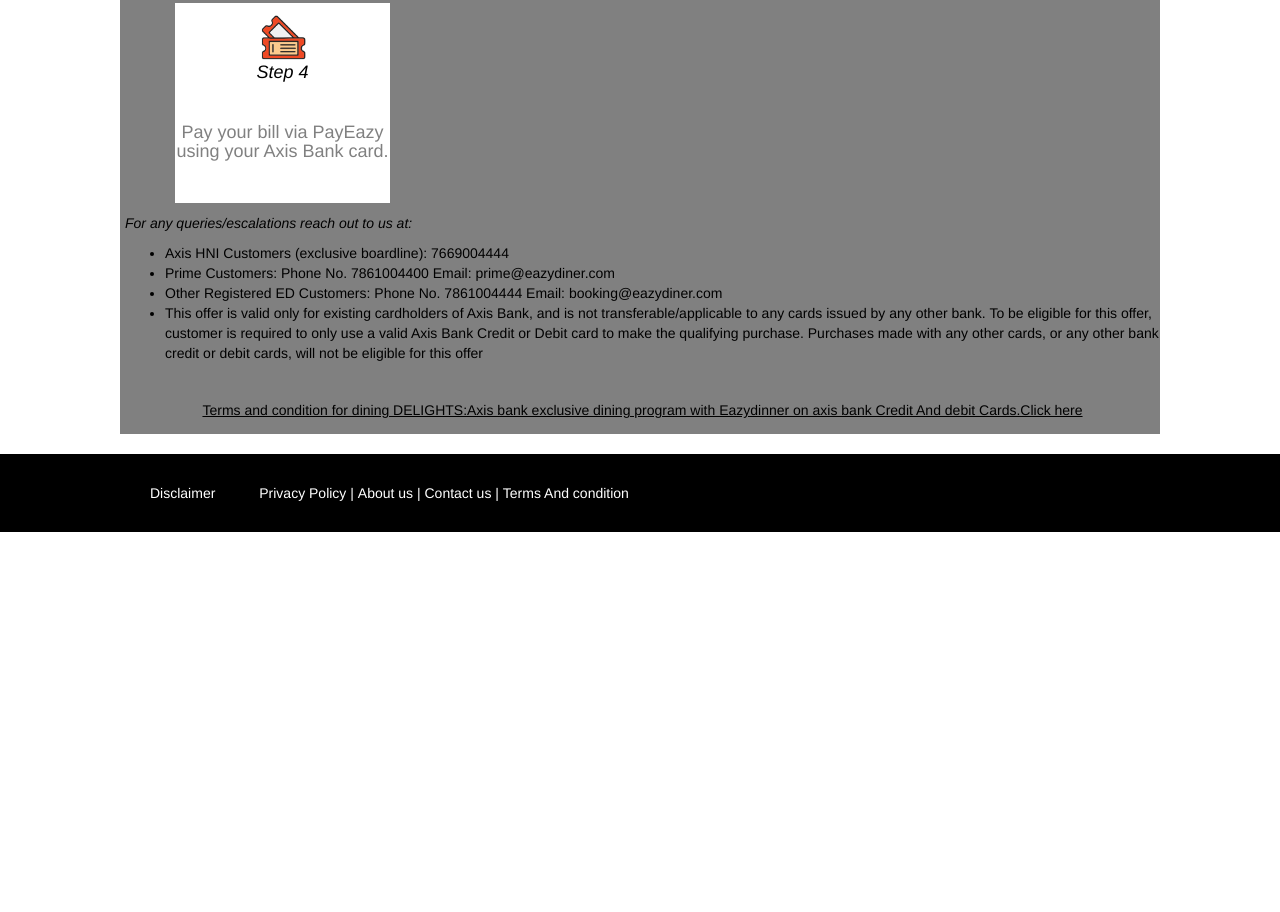
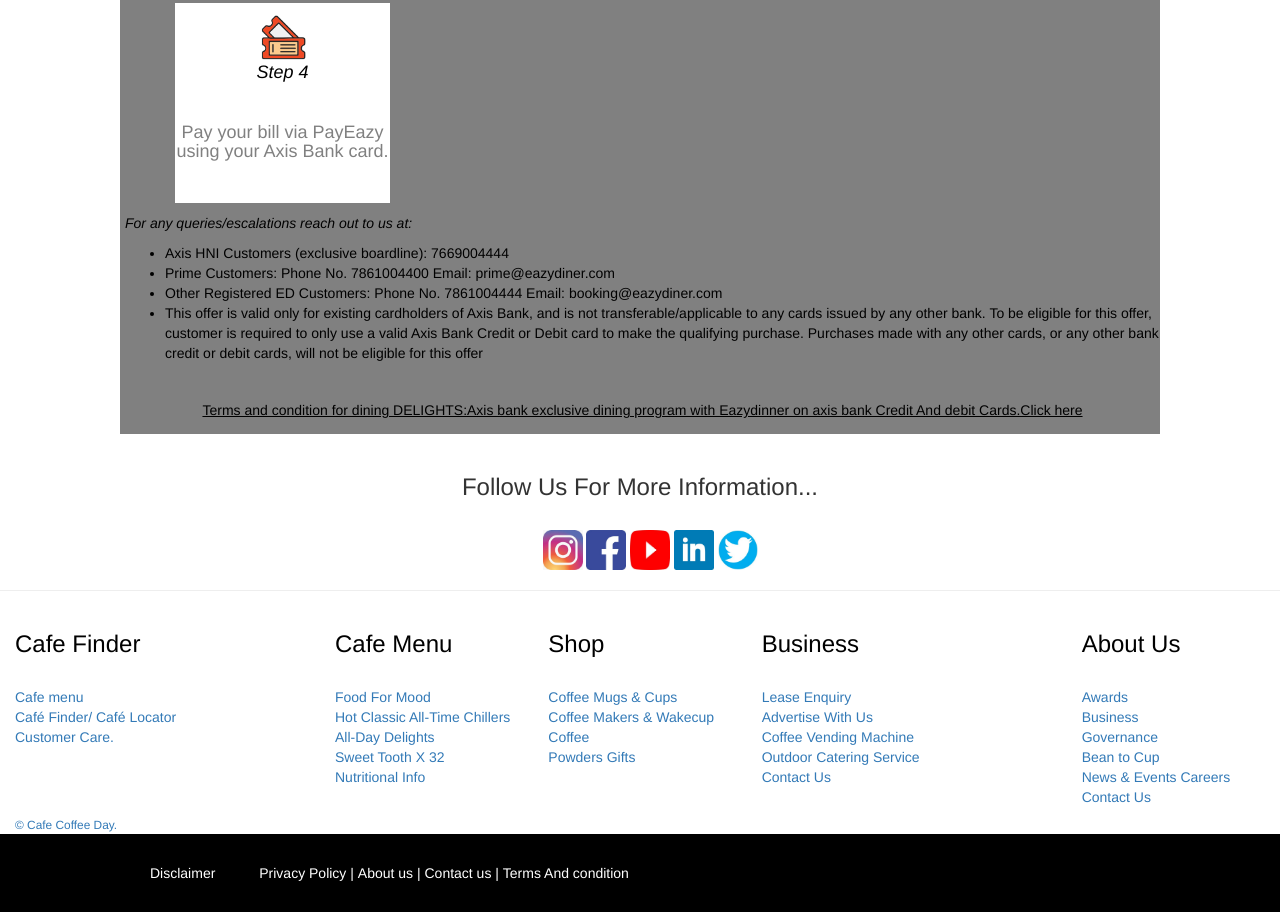
Before and after one commit to Sakthi544/Cafe-booking, a plain HTML site: page last.html in a window 1280 px wide. Shown: the part 1204-2116 px from the top of the page. Before the commit the page ends 1736 px from the top, so only its background shows below. Drawn offline with nearby package versions, Linux system fonts and the light colour scheme; files whose address does not match are found by name.

Commit message:
Update last.html

```diff
--- a/last.html
+++ b/last.html
@@ -204,6 +204,61 @@
 				    </ul><br>
 					<h5><center><u><a href="#" class="dark">Terms and condition for dining DELIGHTS:Axis bank exclusive dining program with Eazydinner on axis bank Credit And debit Cards.Click here</a></u></center></h5>
             </div><br>
+	   <div class="container">
+		    <div class="row head1">
+			    <h3><center><span class="theme-gradient">Follow Us For More Information...</span></center></h3><br>
+				<div class="col-lg-5 col-md-5 col-sm-12 col-xs-12">
+				</div>
+				  <a href="#"><img src="C:\Users\Sakthi Parkavi\OneDrive\Desktop\Sakthi\pin.jpg" height="40" width="40"></a>
+				   <a href="#"><img src="C:\Users\Sakthi Parkavi\OneDrive\Desktop\Sakthi\fl.jpg" height="40" width="40"></a>
+				  <a href="#"><img src="C:\Users\Sakthi Parkavi\OneDrive\Desktop\Sakthi\py.jpg" height="40" width="40"></a>
+				   <a href="#"><img src="C:\Users\Sakthi Parkavi\OneDrive\Desktop\Sakthi\inp.jpg" height="40" width="40"></a>
+				   <a href="#"><img src="C:\Users\Sakthi Parkavi\OneDrive\Desktop\Sakthi\pt.jpg" height="40" width="40"></a>
+			</div>
+		</div><hr>
+		<div class="container-fluid dark">
+		    <div class="row head1">
+				<div class="col-lg-3 col-md-3 col-sm-12 col-xs-12">
+				    <h3><span class="theme-gradient">Cafe Finder</span></h3><br>
+				    <p><a href="#" class="color1">Cafe menu</a><br>
+                    <a href="#" class="color1">Café Finder/ Café Locator</a><br>
+                    <a href="#" class="color1">Customer Care.</a></p>
+			    </div>
+				<div class="col-lg-2 col-md-2 col-sm-12 col-xs-12">
+				   <h3><span class="theme-gradient">Cafe Menu</span></h3><br>
+                   <p><a href="#" class="color1">Food For Mood</a><br>
+                    <a href="#" class="color1">Hot Classic All-Time Chillers</a><br>
+                    <a href="#" class="color1">All-Day Delights</a><br>
+                    <a href="#" class="color1">Sweet Tooth X 32</a><br>
+                    <a href="#" class="color1">Nutritional Info</a><br>
+				    </p>
+			    </div>
+				<div class="col-lg-2 col-md-2 col-sm-12 col-xs-12">
+				    <h3><span class="theme-gradient">Shop</span></h3><br>
+                    <p><a href="#"  class="color1">Coffee Mugs & Cups</a><br>
+                    <a href="#"  class="color1">Coffee Makers & Wakecup Coffee</a><br>
+                    <a href="#"  class="color1">Powders Gifts</a></p>
+			    </div>
+				<div class="col-lg-3 col-md-3 col-sm-12 col-xs-12">
+				    <h3><span class="theme-gradient">Business</span></h3><br>
+                    <p><a href="#"  class="color1">Lease Enquiry</a><br>
+                    <a href="#"  class="color1">Advertise With Us</a><br>
+                    <a href="#"  class="color1">Coffee Vending Machine</a><br>
+                    <a href="#"  class="color1">Outdoor Catering Service</a><br>
+                    <a href="#"  class="color1">Contact Us</a></p>
+			    </div>
+				<div class="col-lg-2 col-md-2 col-sm-12 col-xs-12">
+				    <h3><span class="theme-gradient">About Us</span></h3><br>
+                    <p ><a href="#" class="color1">Awards</a><br>
+                    <a href="#" class="color1">Business</a><br>
+                    <a href="#" class="color1">Governance</a><br>
+                    <a href="#"class="color1">Bean to Cup</a><br>
+                    <a href="#"class="color1">News & Events Careers</a><br>
+                    <a href="#"class="color1">Contact Us</a></p>
+			    </div>
+		    </div>
+		    <small><a href="#" class="color1">© Cafe Coffee Day.</a><span class="color"> All rights reserved.</span></small>
+	    </div>
             <div class="final">
                  <p class="li">Disclaimer</p>
 		     <ul class="li">
```
